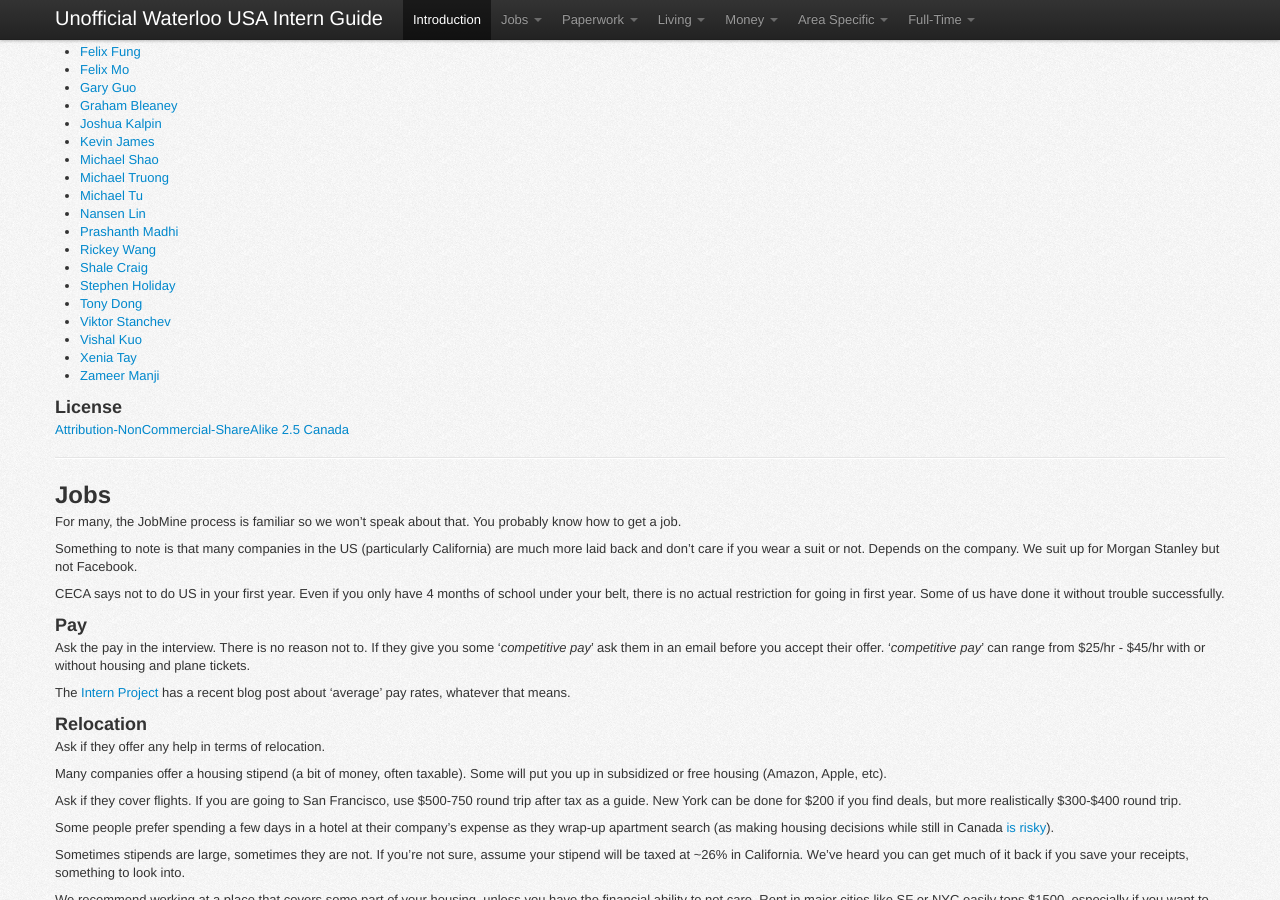
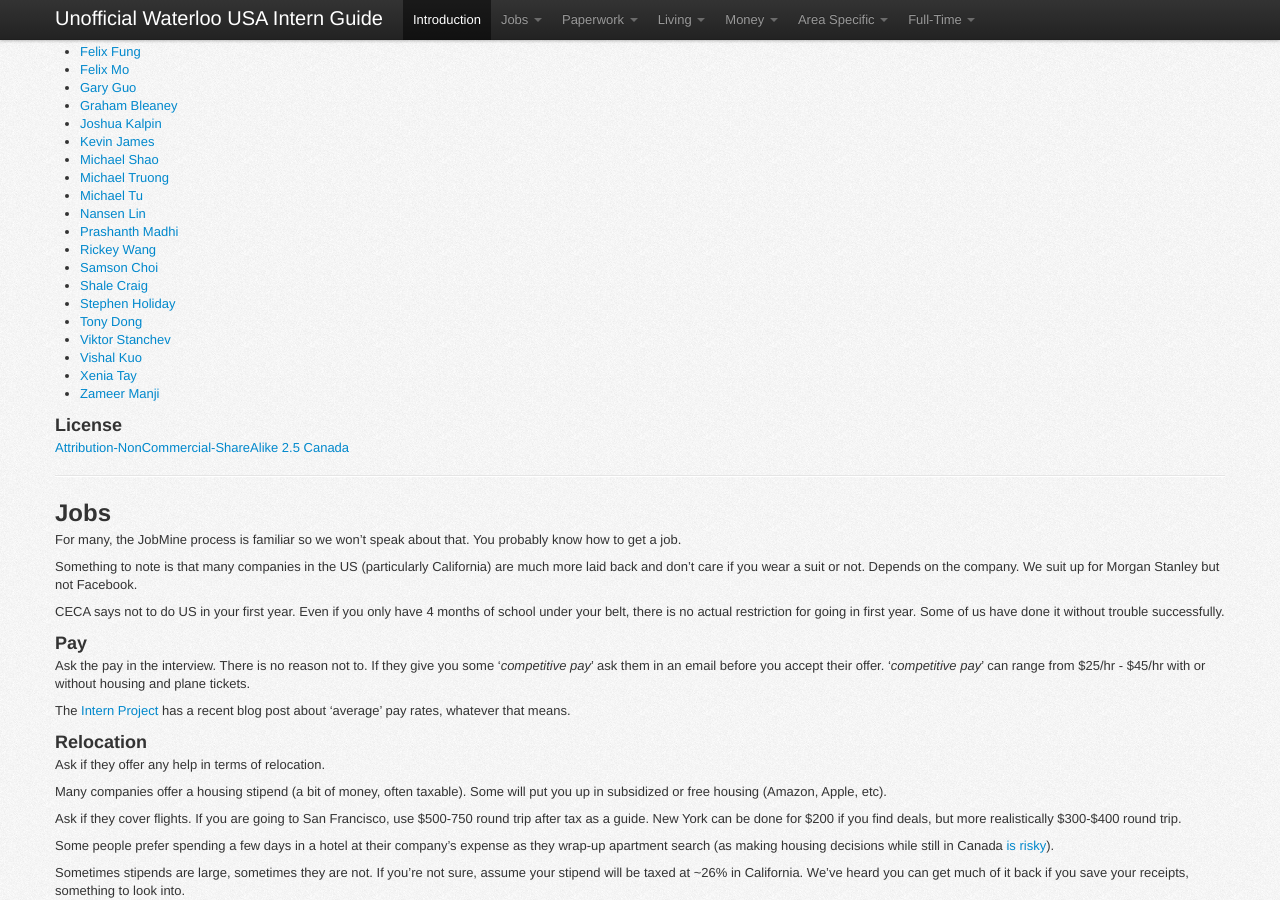
Before and after one commit to sholiday/Unofficial-Waterloo-USA-Intern-Guide, a Jekyll site: the page built from index.markdown, in a window 1280 px wide and 900 px high, scrolled down 695 px. Built offline with Jekyll 4.4.1, drawn with Linux system fonts in a browser that asks for light colours; nearby versions of some CDN libraries.

Commit message:
Adding credit

```diff
--- a/index.markdown
+++ b/index.markdown
@@ -58,6 +58,7 @@ request. I'll note you if you want to be noted.
 * [Nansen Lin](http://www.linkedin.com/pub/nansen-lin/28/6b4/92a)
 * [Prashanth Madhi](http://ece.uwaterloo.ca/~pmadhiya)
 * [Rickey Wang](http://www.rickeyw.com/)
+* [Samson Choi](https://github.com/shlchoi)
 * [Shale Craig](https://www.youtube.com/watch?v=dQw4w9WgXcQ)
 * [Stephen Holiday](http://stephenholiday.com)
 * [Tony Dong](http://tony-dong.com)
```
